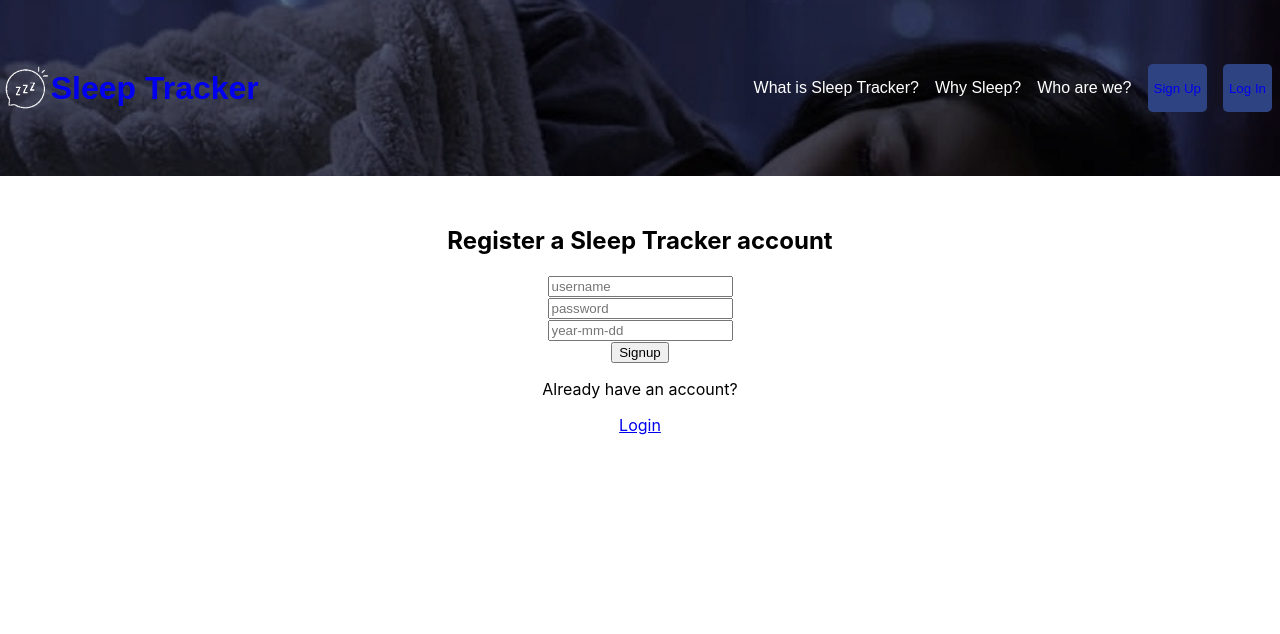
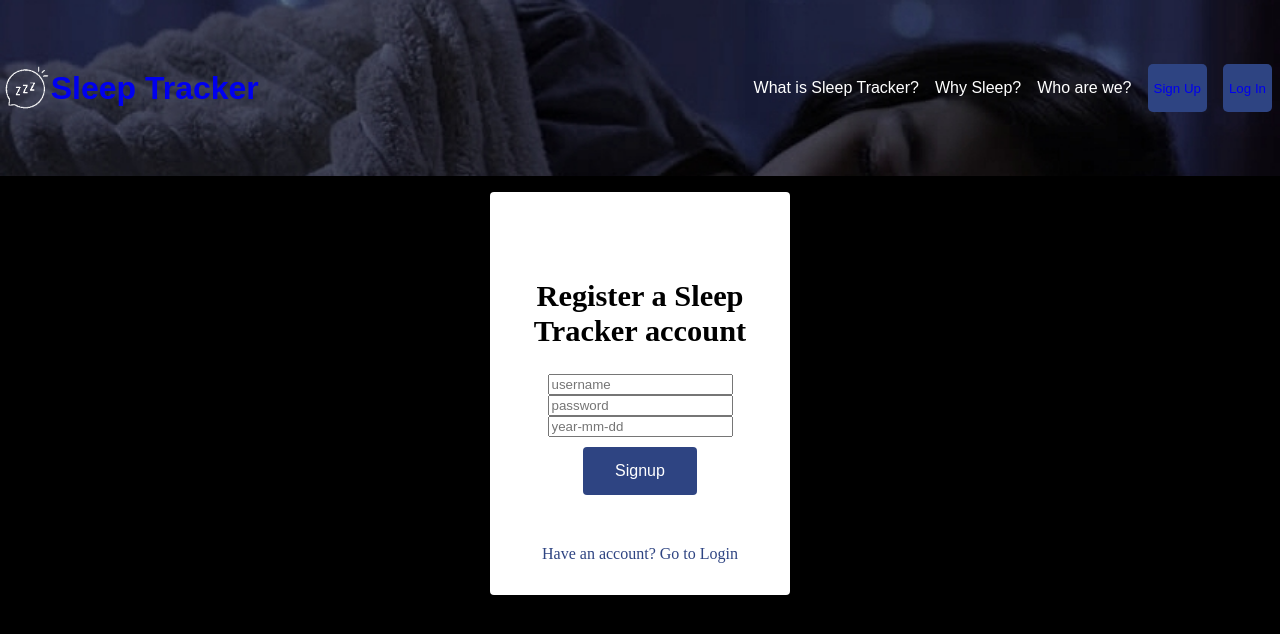
Before and after one commit to MelvinPeepers/app-sleeptracker, a React (Create React App) app in the folder app-sleeptracker/: page /signup in a window 1280 px wide. Shown: the top 634 px of the page. Built offline with nearby package versions, Linux system fonts and the light colour scheme.

Commit message:
adding some more styling

```diff
--- a/app-sleeptracker/src/App.css
+++ b/app-sleeptracker/src/App.css
@@ -1,5 +1,87 @@
+body {
+  background-color: black;
+  margin: 0;
+  padding: 0;
+}
 .App {
   text-align: center;
+}
+
+h3,
+h4,
+h5,
+h6,
+p {
+  color: white;
+}
+
+h2 {
+  color: #fff;
+  font-size: 1.9rem;
+}
+
+h3 {
+  font-size: 1.4rem;
+}
+
+.login-reg-form {
+  padding: 32px 0;
+  background: #fff;
+  border-radius: 4px;
+  /* height: 300px; */
+  margin: 1rem auto;
+  position: relative;
+  width: 300px;
+  display: flex;
+  flex-direction: column;
+  justify-content: center;
+  align-items: center;
+}
+
+.btn-login {
+  background-color: #2e4482;
+  color: white;
+  border: none;
+  padding: 15px 32px;
+  margin-top: 10px;
+  font-size: 1rem;
+  border-radius: 4px;
+}
+
+.add-btn {
+  background-color: #FOFOFO;
+  color: #000;
+  border: none;
+  padding: 15px 32px;
+  margin-top: 10px;
+  font-size: 1rem;
+  border-radius: 4px;
+}
+
+.btn-user {
+  margin-right: 5px;
+}
+
+.delete-btn {
+  background-color: red;
+  color: #000;
+  border: none;
+  width: 80px;
+  height: 40px;
+  margin-top: 10px;
+  font-size: 1rem;
+  border-radius: 4px;
+}
+
+.edit-btn {
+  background-color: #2e4482;
+  color: #fff;
+  border: none;
+  width: 80px;
+  height: 40px;
+  margin-top: 10px;
+  font-size: 1rem;
+  border-radius: 4px;
 }
 
 .App-logo {
@@ -24,13 +106,18 @@
 }
 
 .errorMessage {
-  font-size: 2rem;
+  font-size: 1.4rem;
   color: red;
   font-weight: bold;
+  margin-bottom: 10px;
+}
+
+.linkstyle {
+  margin-top: 20px;
 }
 
 form {
-  margin-top: 50px;
+  margin-top: 30px;
 }
 
 @keyframes App-logo-spin {
--- a/app-sleeptracker/src/components/home/Home.js
+++ b/app-sleeptracker/src/components/home/Home.js
@@ -26,11 +26,19 @@ class Home extends Component {
           <p>This is how you slept this week {average_rating}</p>
           {console.log(this.state)}
         </div>
-        <Link to='/user'>User Profile</Link>
+        <Link to='/user' style={linkstyle}>
+          Go to User Profile
+        </Link>
       </div>
     );
   }
 }
+
+const linkstyle = {
+  color: "#2e4482",
+  textDecoration: "none",
+  margin: "20px"
+};
 
 const mapStateToProps = state => {
   return {
--- a/app-sleeptracker/src/components/home/User.js
+++ b/app-sleeptracker/src/components/home/User.js
@@ -44,8 +44,6 @@ class User extends Component {
       work_t_rating: "",
       average_rating: ""
     });
-    this.forceUpdate();
-    console.log("force");
   };
 
   handleDelete = id => {
@@ -88,7 +86,7 @@ class User extends Component {
             placeholder='End Time: hour:minutes am/pm'
           />
           <br />
-          <h4>Bed Rating</h4>
+          <h3 style={mystyle}>Bed Rating</h3>
           <select
             name='bed_t_rating'
             value={bed_t_rating}
@@ -104,7 +102,7 @@ class User extends Component {
           <br />
           <p>Select between 1 - 5, 5 being Highest</p>
           <p>Current Rating {bed_t_rating}</p>
-          <h4>Work Rating</h4>
+          <h3 style={mystyle}>Work Rating</h3>
           <select
             name='work_t_rating'
             value={work_t_rating}
@@ -119,7 +117,7 @@ class User extends Component {
           <p>Select between 1 - 5, 5 being Highest</p>
           <p>Current Rating {work_t_rating}</p>
           <br />
-          <h4>Average Rating</h4>
+          <h3 style={mystyle}>Average Rating</h3>
           <select
             name='average_rating'
             value={average_rating}
@@ -137,24 +135,38 @@ class User extends Component {
           <button className='add-btn' onClick={this.addData}>
             Add Ratings
           </button>
-          <br />
-          <Link to='/home'>Home</Link>
         </form>
+        <div className='linkstyle'>
+          <Link to='/home' style={linkstyle}>
+            Home
+          </Link>
+        </div>
         <div>
           <div>
-            <h1>Sleep Data</h1>
+            <h2>Sleep Data</h2>
             {user.sleepData
               ? user.sleepData.map(sleep => (
                   <p key={sleep.id}>
-                    {sleep.bed_t_rating} <br /> {sleep.work_t_rating} <br />
+                    Ratings:
+                    <br />
+                    <br />
+                    {sleep.bed_t_rating}
+                    <br />
+                    {sleep.work_t_rating}
+                    <br />
                     {sleep.average_rating}
-                    <br /> {sleep.start}
-                    <br /> {sleep.end}
                     <br />
-                    <button onClick={() => this.handleDelete(sleep.id)}>
+                    {sleep.start}
+                    <br />
+                    {sleep.end}
+                    <br />
+                    <button
+                      className='delete-btn btn-user'
+                      onClick={() => this.handleDelete(sleep.id)}
+                    >
                       Delete
                     </button>
-                    <button>Edit</button>
+                    <button className='edit-btn'>Edit</button>
                   </p>
                 ))
               : ""}
@@ -165,12 +177,21 @@ class User extends Component {
   }
 }
 
+const linkstyle = {
+  color: "#2e4482",
+  textDecoration: "none"
+};
+
+const mystyle = {
+  color: "red"
+};
 const mapStateToProps = state => {
   return {
     user: state.user,
-    fetchingUser: state.fetchingUser
-    // deletingData: state.deletingData,
-    // editingData: state.editingData,
+    fetchingUser: state.fetchingUser,
+    deletingData: state.deletingData,
+    editingData: state.editingData,
+    sleepData: state.sleepData
     // start: state.start,
     // end: state.end,
     // hour: state.start + state.end
--- a/app-sleeptracker/src/components/login/Login.js
+++ b/app-sleeptracker/src/components/login/Login.js
@@ -40,9 +40,10 @@ class Login extends React.Component {
     const { username, password } = this.state;
     const { loggingIn, errorMessage } = this.props;
     return (
+      <div className='login-reg-form'>
+        <h2 style={loginstyle}>Login to your Sleep Tracker account</h2>
+        {errorMessage && <p className='errorMessage'>{errorMessage}</p>}
         <form onSubmit={this.handleSubmit}>
-        <h2>Login to your Sleep Tracker account</h2>
-        {errorMessage && <p className='errorMessage'>{errorMessage}</p>}
           <input
             type='text'
             name='username'
@@ -62,15 +63,30 @@ class Login extends React.Component {
           {loggingIn ? (
             <p>Logging in...</p>
           ) : (
-          <button type='submit'>Login</button>
+            <button className='btn-login' type='submit'>
+              Login
+            </button>
           )}
           <br />
           <p>Need an account?</p>
-        <Link to='/signup'>Register here</Link>
+          <Link to='/signup' style={linkstyle}>
+            Register here
+          </Link>
         </form>
+      </div>
     );
   }
 }
+
+const loginstyle = {
+  color: "black"
+};
+
+const linkstyle = {
+  color: "#2e4482",
+  textDecoration: "none",
+  margin: "20px, 0, 0"
+};
 
 const mapStateToProps = state => {
   return {
--- a/app-sleeptracker/src/components/registration/Registration.js
+++ b/app-sleeptracker/src/components/registration/Registration.js
@@ -41,9 +41,9 @@ class Reg extends Component {
     const { username, password, birthdate } = this.state;
     const { signingUp } = this.props;
     return (
-      <div>
+      <div className='login-reg-form'>
         <form onSubmit={this.handleSubmitReg}>
-          <h2>Register a Sleep Tracker account</h2>
+          <h2 style={loginstyle}>Register a Sleep Tracker account</h2>
           <input
             type='text'
             name='username'
@@ -71,16 +71,30 @@ class Reg extends Component {
           {signingUp ? (
             <p>Creating account...</p>
           ) : (
-            <button type='submit'>Signup</button>
+            <button className='btn-login' type='submit'>
+              Signup
+            </button>
           )}
           <br />
           <p>Already have an account?</p>
-          <Link to='/login'>Login</Link>
+          <Link to='/login' style={linkstyle}>
+            Have an account? Go to Login
+          </Link>
         </form>
       </div>
     );
   }
 }
+
+const loginstyle = {
+  color: "black"
+};
+
+const linkstyle = {
+  color: "#2e4482",
+  textDecoration: "none",
+  margin: "20px, 0, 0"
+};
 
 const mapStateToProps = state => {
   return {
--- a/app-sleeptracker/src/index.js
+++ b/app-sleeptracker/src/index.js
@@ -4,7 +4,7 @@ import { BrowserRouter } from "react-router-dom";
 import { createStore, applyMiddleware, compose } from "redux";
 import { Provider } from "react-redux";
 import thunk from "redux-thunk";
-import "./index.css";
+// import "./index.css";
 import App from "./App";
 import reducer from "./reducers";
 import NavBar from "./components/Navbar";
@@ -35,7 +35,7 @@ const store = createStore(
 ReactDOM.render(
   <Provider store={store}>
     <BrowserRouter>
-    <NavBar/>
+      <NavBar />
       <App />
     </BrowserRouter>
   </Provider>,
--- a/app-sleeptracker/src/reducers/index.js
+++ b/app-sleeptracker/src/reducers/index.js
@@ -100,7 +100,6 @@ const reducer = (state = initialState, action) => {
       };
     }
     case ADD_USER_DATA: {
-      // console.log();
       return {
         ...state,
         sleepData: true
```
Lines whose indentation alone changed are shown as unchanged.
